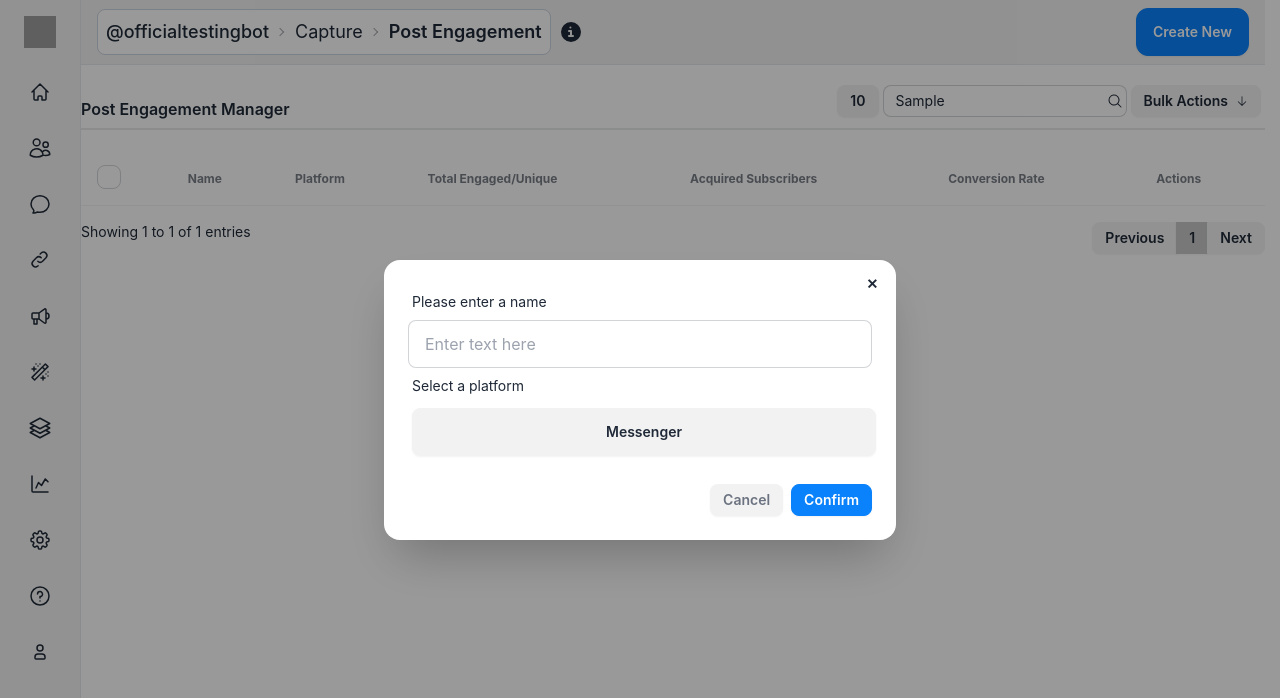
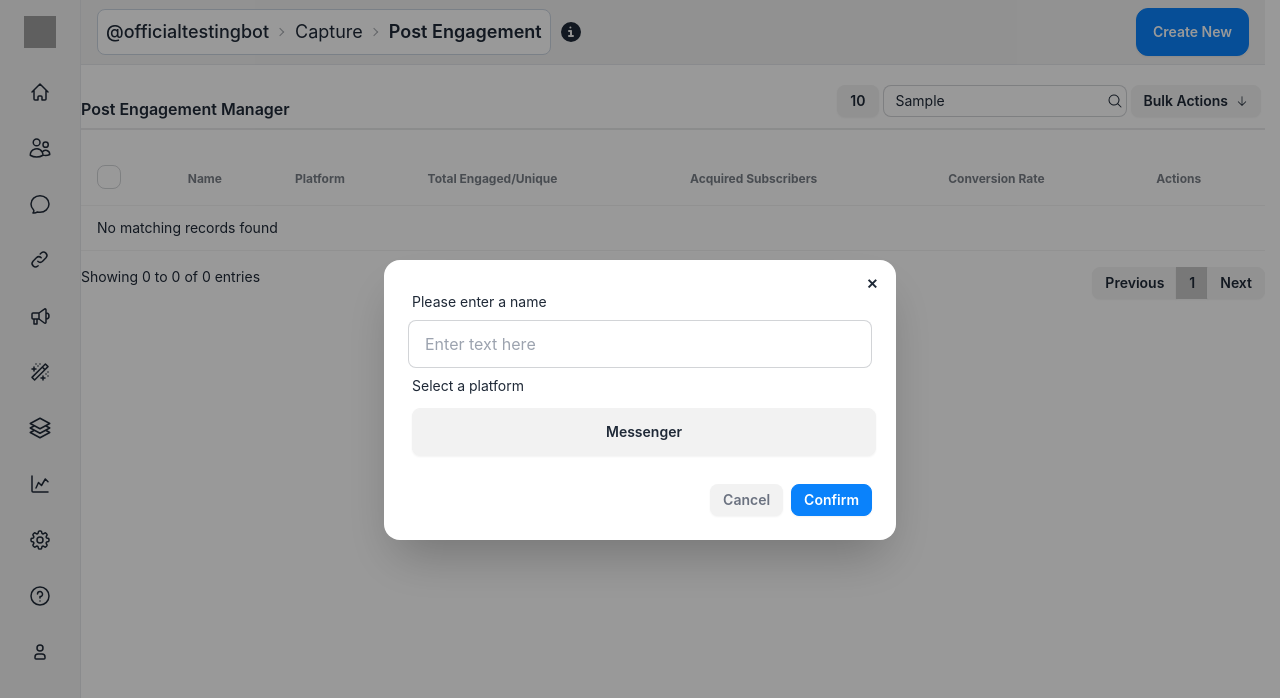
Before and after one commit to akosijiji/clepher-post-engagement, a React (Create React App) app: page / in a window 1280 px wide. Both pictures are taken after typing "Sample" into the empty fields and a click on the button "Create New". Shown: the top 698 px of the page. Built offline with nearby package versions, Linux system fonts and the light colour scheme; grey boxes are pictures that could not be loaded.

Commit message:
Create PostsContext for Table and Pagination

```diff
--- a/src/App.tsx
+++ b/src/App.tsx
@@ -3,7 +3,6 @@ import { useRef, useState } from 'react';
 import './App.css';
 import PostData from './types/PostData';
 import Sidebar from './components/Sidebar';
-import Pagination from './components/Pagination';
 import Table from './components/Table';
 import Breadcrumbs from './components/Breadcrumbs';
 
@@ -28,6 +27,14 @@ function App() {
     {
       id: 3,
       name: 'sample 3',
+      platform: 'fb',
+      total_engaged: '3/10',
+      acquired_subscribers: '5',
+      conversion_rate: '0%',
+    },
+    {
+      id: 4,
+      name: 'sample 4',
       platform: 'fb',
       total_engaged: '3/10',
       acquired_subscribers: '5',
@@ -75,9 +82,6 @@ function App() {
             {/* Data Table */}
             <Table posts={posts} />
 
-            {/* Pagination */}
-            <Pagination />
-
           </div>
           {/* End of Table content */}
         </div>
@@ -89,7 +93,6 @@ function App() {
         </div>
         {/* End of drawer side */}
       </div>
-
 
       {/* Modal */}
       {
--- a/src/components/Pagination.tsx
+++ b/src/components/Pagination.tsx
@@ -1,10 +1,14 @@
 'use client'
 
+import { useContext } from "react";
+import { PostsContext } from "../context/PostsContext";
+
 const Pagination = () => {
+    const { filteredPosts } = useContext(PostsContext);
     return (
         <div className="flex flex-row w-full pt-4">
             <div className="grid flex-grow">
-            <p className="text-sm">Showing 1 to 1 of 1 entries</p>
+            <p className="text-sm">Showing {filteredPosts.length} to {filteredPosts.length} of {filteredPosts.length} entries</p>
             </div>
             <div className="join">
             <button className="join-item btn btn-sm">Previous</button>
--- a/src/components/Table.tsx
+++ b/src/components/Table.tsx
@@ -1,9 +1,11 @@
 /* eslint-disable jsx-a11y/anchor-is-valid */
 'use client'
 
-import { ChangeEvent, FC, useEffect, useRef, useState } from 'react';
+import { ChangeEvent, FC, useEffect, useState } from 'react';
 import { DROPDOWN_ACTIONS, PAGINATION_DROPDOWN_ACTIONS, POST_ENGAGEMENT_TH_ITEMS } from '../utils/constants';
 import PostData from '../types/PostData';
+import Pagination from './Pagination';
+import { PostsContext } from '../context/PostsContext';
 
 const Table: FC<{posts: Array<PostData>}> = ({posts}) => {
 
@@ -13,6 +15,7 @@ const Table: FC<{posts: Array<PostData>}> = ({posts}) => {
     const [isCheck, setIsCheck] = useState(initialCheckboxState);
     const [isClearSectionVisible, setClearSectionVisible] = useState<boolean>(false);
     const [filter, setFilter] = useState<string>('');
+    const [filteredPosts, setFilteredPosts] = useState<Array<PostData>>(posts);
 
     useEffect(() => {
         if (isCheck?.length === posts.length) {
@@ -22,11 +25,9 @@ const Table: FC<{posts: Array<PostData>}> = ({posts}) => {
         }
       }, [isCheck, posts.length]);
 
-
     const handleSelectAll = () => {
         setIsCheckAll(!isCheckAll);
         setIsCheck(posts.map(list => list.id));
-
         if (isCheckAll) {
           setIsCheck([]);
           setClearSectionVisible(false);
@@ -59,7 +60,18 @@ const Table: FC<{posts: Array<PostData>}> = ({posts}) => {
         (document.activeElement as HTMLElement).blur();
     };
 
+    const filterList = (event: ChangeEvent<HTMLInputElement>) => {
+        let value = event.target.value;
+        setFilter(value);
+        setFilteredPosts(posts.filter(item => item.name.includes(value) || value === ''));
+    };
+
     return (
+        // <PostsContext.Provider value={postsContextDefaultValue}>
+        <PostsContext.Provider value={{
+            posts,
+            filteredPosts,
+          }}>
         <div>
             {/* Header for data list */}
             <div className="flex flex-row w-full pt-4">
@@ -81,7 +93,7 @@ const Table: FC<{posts: Array<PostData>}> = ({posts}) => {
               <div className="grid flex-none pr-1">
                 <div className='flex items-center'>
                   <input type="text" placeholder="Search..." className="input input-bordered input-sm" value={filter}
-                      onChange={event => setFilter(event.target.value)} />
+                    onChange={filterList} />
                   <div className="-ml-5">
                     <svg xmlns="http://www.w3.org/2000/svg" viewBox="0 0 24 24" fill="currentColor" className="w-4 h-4">
                       <path fillRule="evenodd" d="M10.5 3.75a6.75 6.75 0 1 0 0 13.5 6.75 6.75 0 0 0 0-13.5ZM2.25 10.5a8.25 8.25 0 1 1 14.59 5.28l4.69 4.69a.75.75 0 1 1-1.06 1.06l-4.69-4.69A8.25 8.25 0 0 1 2.25 10.5Z" clipRule="evenodd" />
@@ -109,7 +121,7 @@ const Table: FC<{posts: Array<PostData>}> = ({posts}) => {
             {
                 isClearSectionVisible && (
                     <div className="box-border flex p-4 bg-slate-100 border rounded-lg place-content-center">
-                        <div><p className="text-sm">All {isCheck.length} Post engagements on this page are selected. </p></div>
+                        <div><p className="text-sm">All {filteredPosts.length} Post engagements on this page are selected. </p></div>
                         <div><a className="text-sm ml-4 text-blue-600 font-semibold hover:text-blue-800 no-underline" onClick={clearSelection}>Clear Selection</a></div>
                     </div>
                 )
@@ -129,7 +141,7 @@ const Table: FC<{posts: Array<PostData>}> = ({posts}) => {
                 </thead>
                 <tbody>
                 {
-                    posts.filter(item => item.name.includes(filter) || filter === '').map((item) => (
+                    filteredPosts?.map((item) => (
                     <tr className="hover" key={item.id}>
                         <th><input type="checkbox" className="checkbox" onChange={handleClick} name={item.name} checked={isCheck.includes(item.id)} id={item.id}/></th>
                         <td>{item.name}</td>
@@ -154,10 +166,21 @@ const Table: FC<{posts: Array<PostData>}> = ({posts}) => {
                         </div>
                         </td>
                     </tr>
-                    ))}
+                    ))
+                }
+                {
+                    filteredPosts.length === 0 && (
+                        <tr>
+                            <td colSpan={POST_ENGAGEMENT_TH_ITEMS.length+1}>No matching records found</td>
+                        </tr>
+                    )
+                }
                 </tbody>
             </table>
+            {/* Pagination */}
+            <Pagination />
         </div>
+        </PostsContext.Provider>
     );
 };
 
--- /dev/null
+++ b/src/context/PostsContext.tsx
@@ -0,0 +1,14 @@
+import { createContext } from "react";
+import PostData from "../types/PostData";
+
+export interface PostsContextData {
+  posts: PostData[];
+  filteredPosts: PostData[];
+}
+
+export const postsContextDefaultValue: PostsContextData = {
+  posts: [],
+  filteredPosts: [],
+}
+
+export const PostsContext = createContext<PostsContextData>(postsContextDefaultValue);
```
Lines whose indentation alone changed are shown as unchanged.
